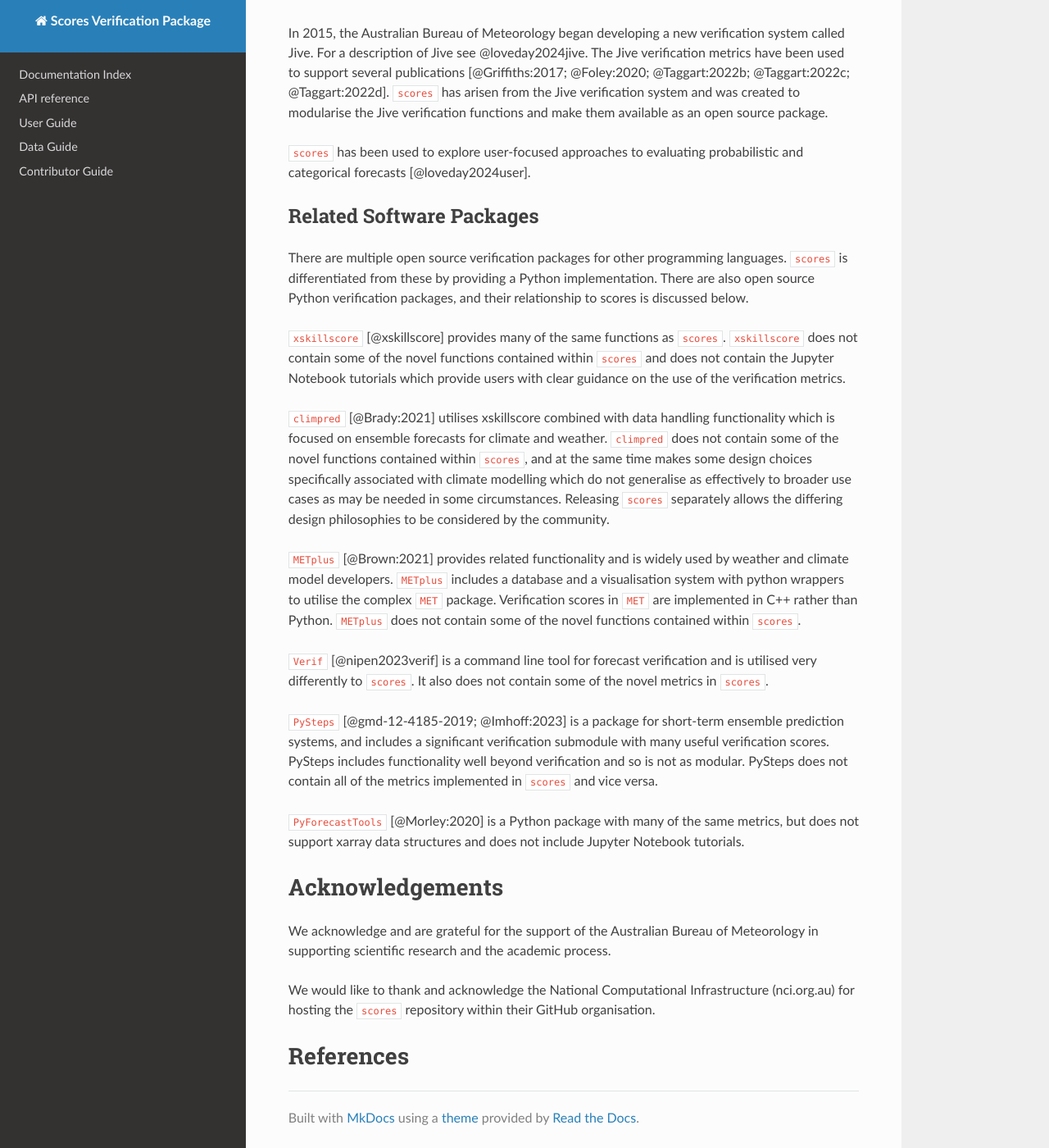
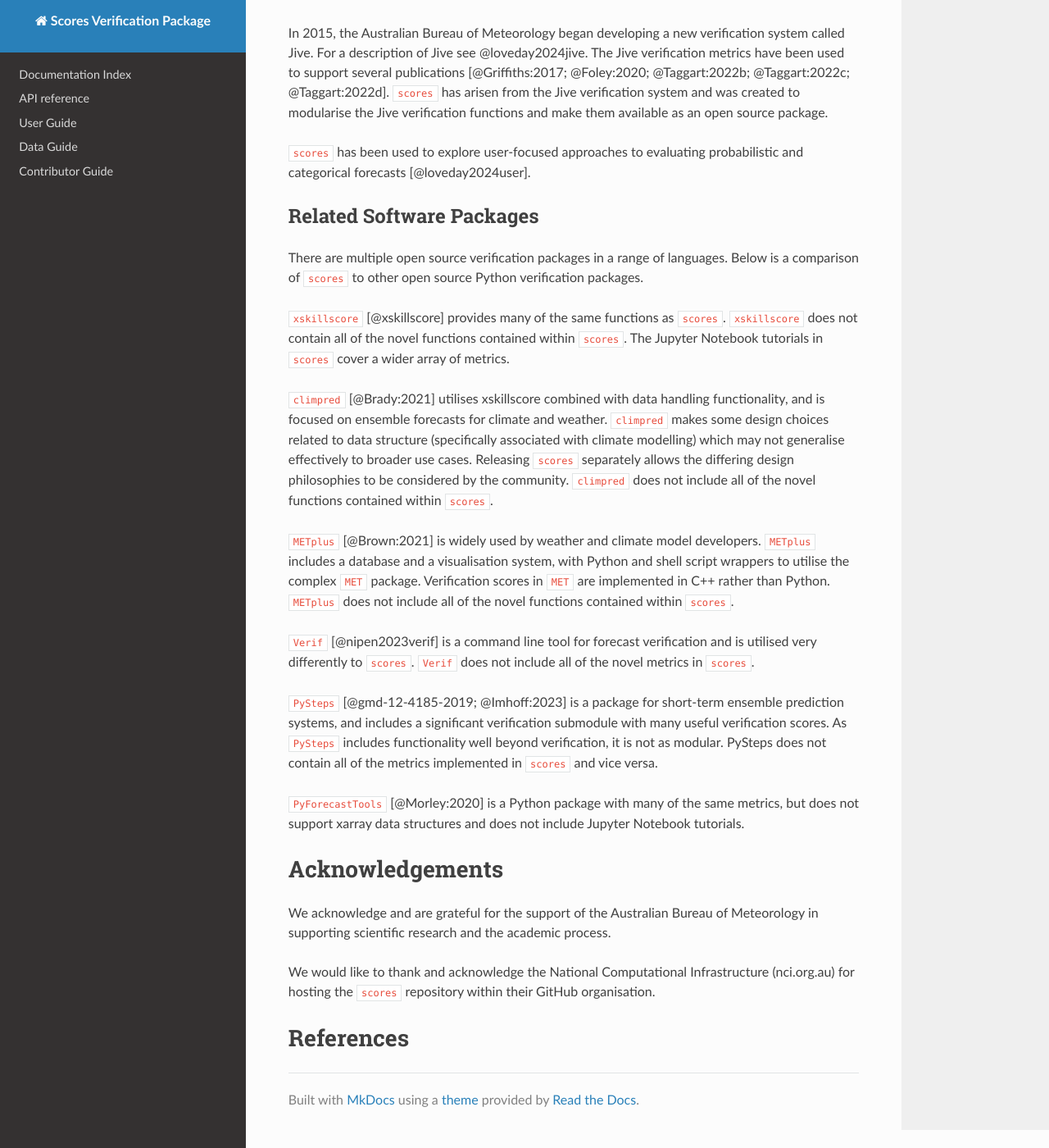
Before and after one commit to nci/scores, an MkDocs documentation site: the page built from docs/paper.md, in a window 1280 px wide and 1400 px high, scrolled down 2305 px. Shown: the whole window at 82% size. Built offline with MkDocs 1.6.1, drawn with Linux system fonts in a browser that asks for light colours; nearby versions of some CDN libraries.

Commit message:
Improve clarify of the related works section of the paper

```diff
--- a/docs/paper.md
+++ b/docs/paper.md
@@ -91,17 +91,17 @@ In 2015, the Australian Bureau of Meteorology began developing a new verificatio
 
 ## Related Software Packages
 
-There are multiple open source verification packages for other programming languages. `scores` is differentiated from these by providing a Python implementation. There are also open source Python verification packages, and their relationship to scores is discussed below.
+There are multiple open source verification packages in a range of languages. Below is a comparison of `scores` to other open source Python verification packages.
 
-`xskillscore` [@xskillscore] provides many of the same functions as `scores`. `xskillscore` does not contain some of the novel functions contained within `scores` and does not contain the Jupyter Notebook tutorials which provide users with clear guidance on the use of the verification metrics.
+`xskillscore` [@xskillscore] provides many of the same functions as `scores`. `xskillscore` does not contain all of the novel functions contained within `scores`. The Jupyter Notebook tutorials in `scores` cover a wider array of metrics.
 
-`climpred` [@Brady:2021] utilises xskillscore combined with data handling functionality which is focused on ensemble forecasts for climate and weather. `climpred` does not contain some of the novel functions contained within `scores`, and at the same time makes some design choices specifically associated with climate modelling which do not generalise as effectively to broader use cases as may be needed in some circumstances. Releasing `scores` separately allows the differing design philosophies to be considered by the community.
+`climpred` [@Brady:2021] utilises xskillscore combined with data handling functionality, and is focused on ensemble forecasts for climate and weather. `climpred` makes some design choices related to data structure (specifically associated with climate modelling) which may not generalise effectively to broader use cases. Releasing `scores` separately allows the differing design philosophies to be considered by the community. `climpred` does not include all of the novel functions contained within `scores`.
 
-`METplus` [@Brown:2021] provides related functionality and is widely used by weather and climate model developers. `METplus` includes a database and a visualisation system with python wrappers to utilise the complex `MET` package. Verification scores in `MET` are implemented in C++ rather than Python.  `METplus` does not contain some of the novel functions contained within `scores`.
+`METplus` [@Brown:2021] is widely used by weather and climate model developers. `METplus` includes a database and a visualisation system, with Python and shell script wrappers to utilise the complex `MET` package. Verification scores in `MET` are implemented in C++ rather than Python.  `METplus` does not include all of the novel functions contained within `scores`.
 
-`Verif` [@nipen2023verif] is a command line tool for forecast verification and is utilised very differently to `scores`. It also does not contain some of the novel metrics in `scores`.
+`Verif` [@nipen2023verif] is a command line tool for forecast verification and is utilised very differently to `scores`. `Verif` does not include all of the novel metrics in `scores`.
 
-`PySteps` [@gmd-12-4185-2019; @Imhoff:2023] is a package for short-term ensemble prediction systems, and includes a significant verification submodule with many useful verification scores. PySteps includes functionality well beyond verification and so is not as modular. PySteps does not contain all of the metrics implemented in `scores` and vice versa.
+`PySteps` [@gmd-12-4185-2019; @Imhoff:2023] is a package for short-term ensemble prediction systems, and includes a significant verification submodule with many useful verification scores. As `PySteps` includes functionality well beyond verification, it is not as modular. PySteps does not contain all of the metrics implemented in `scores` and vice versa.
 
 `PyForecastTools` [@Morley:2020] is a Python package with many of the same metrics, but does not support xarray data structures and does not include Jupyter Notebook tutorials.
 
```
